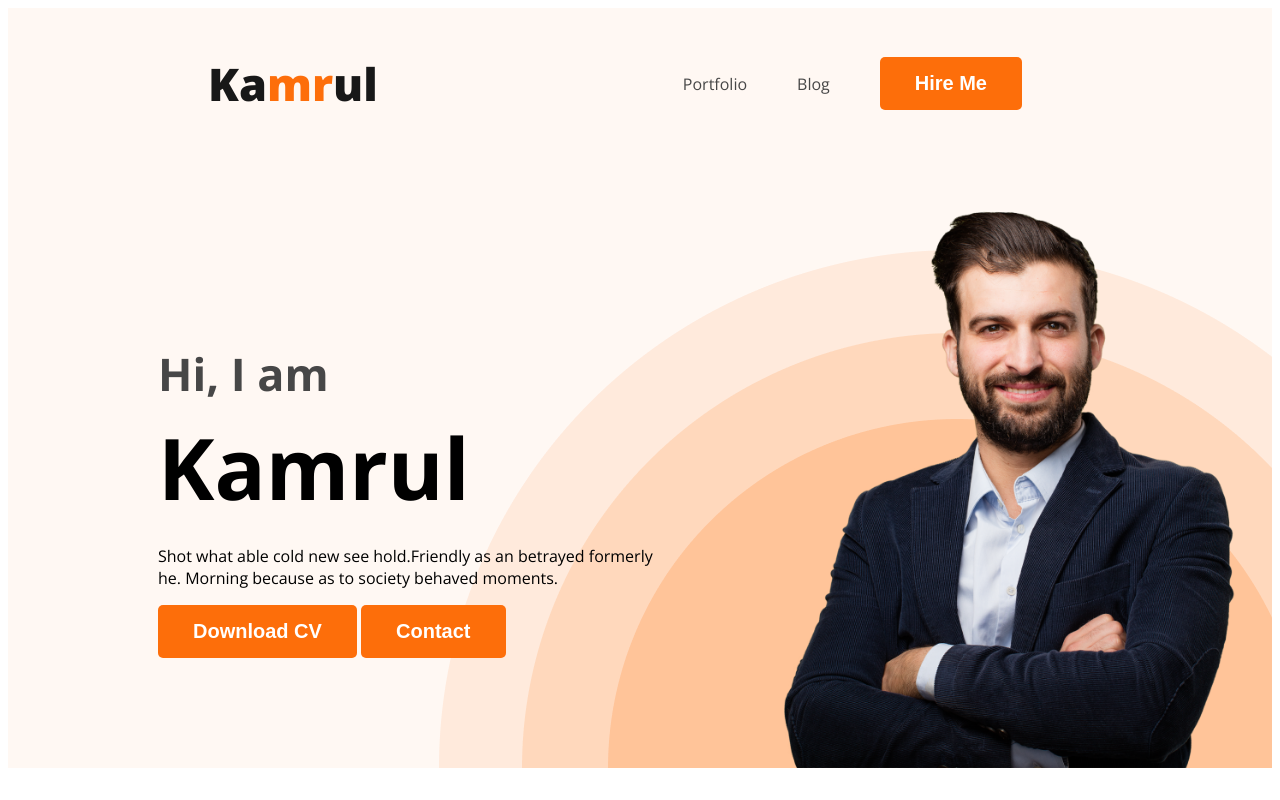
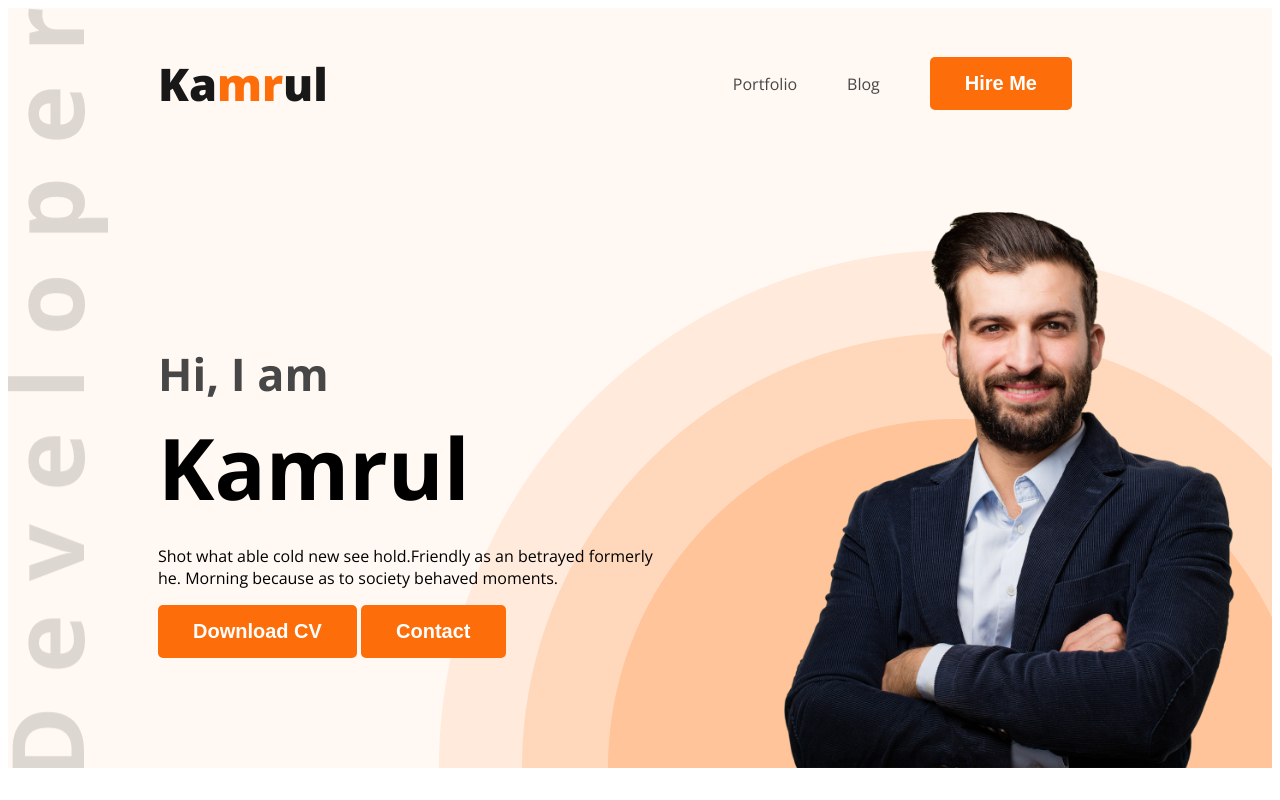
Before and after one commit to md-kamrul-islam-464/webdeveloper-portfolio, a plain HTML site: page index.html in a window 1280 px wide. Shown: the top 800 px of the page. Drawn offline with nearby package versions, Linux system fonts and the light colour scheme.

Commit message:
last finished

```diff
--- a/styles/portfolio.css
+++ b/styles/portfolio.css
@@ -38,7 +38,7 @@ nav{
     display: flex;
     justify-content: space-between;
     align-items: center;
-    margin: 0 200px;
+    margin: 0 150px;
 }
 
 .nav-title {
@@ -66,9 +66,9 @@ nav a{
 /* Header related styles */
 .header {
     background-color: #FFF8F3;
-    background-image: url('../images/header_bg.png');
+    background-image: url('../images/header_bg.png'), url('../images/developer.png');
     background-repeat: no-repeat;
-    background-position: bottom right;
+    background-position: bottom right, top left;
 }
 
 .banner {
```
